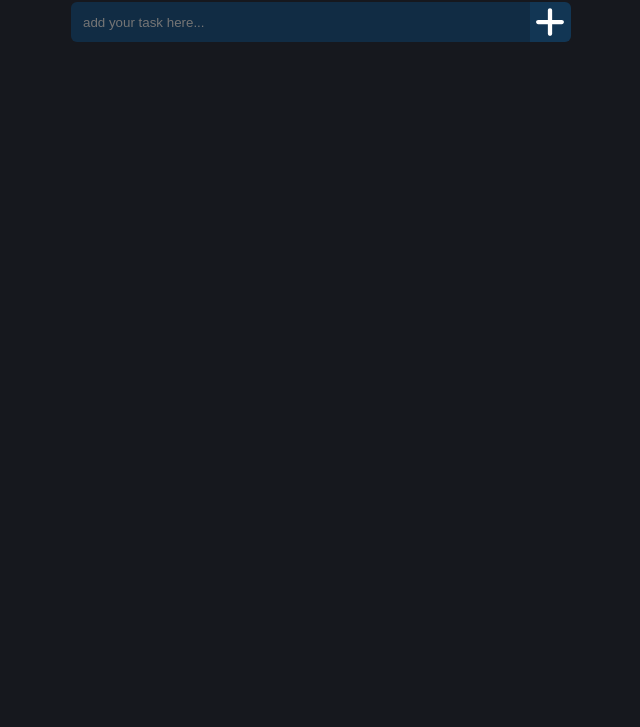
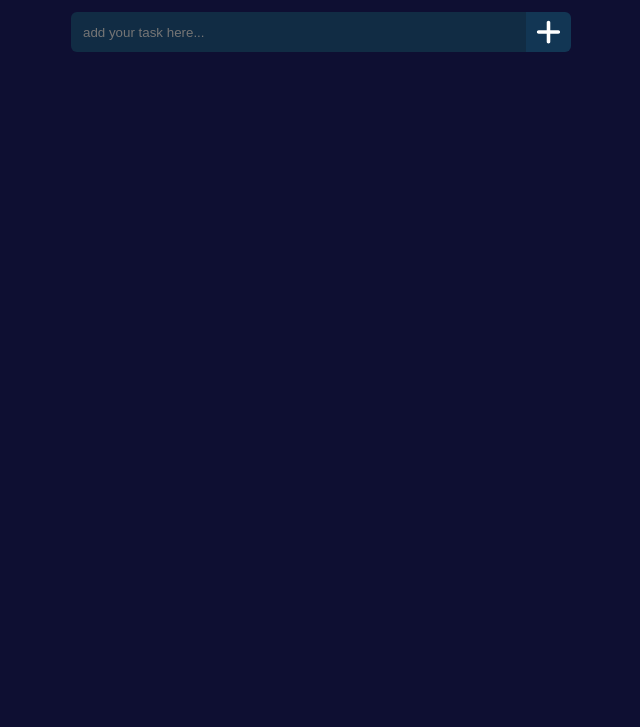
Before and after one commit to nandkishor-kumawat/todo-app, a plain HTML site: page index.html in a window 1280 px wide. Shown: the part 73-800 px from the top of the page, without its empty margins (319-959 px from the left). Drawn offline with Linux system fonts and the light colour scheme.

Commit message:
Update style.css

```diff
--- a/style.css
+++ b/style.css
@@ -1,8 +1,3 @@
-@font-face {
-    font-family: Poppins;
-    src: url(assets/fonts/Popppins-Regular.ttf);
-}
-
 * {
     margin: 0;
     padding: 0;
@@ -11,25 +6,28 @@
 
 body {
     background-color: #16181e;
+    background-color: rgb(14, 15, 50);
     height: 100vh;
+    font-family: 'Segoe UI', Tahoma, Geneva, Verdana, sans-serif;
 }
 
 h1 {
-    font-family: sans-serif, Poppins;
     font-size: 40px;
     font-style: normal;
     font-weight: normal;
     color: #ffffff;
     text-align: center;
 }
-.addtask{
+
+.addtask {
     display: flex;
     margin: 20px auto;
     height: 40px;
     border-radius: 6px;
     overflow: hidden;
 }
-#task{
+
+#task {
     width: 100%;
     padding: 5px 12px;
     outline: none;
@@ -39,20 +37,23 @@
     background-color: #112c44;
 }
 
-.add_img{
+.add_img {
     background-color: #123654;
     border: none;
     width: 45px;
+    padding: 10px;
     display: flex;
     align-items: center;
     justify-content: center;
     cursor: pointer;
 }
-.app{
+
+.app {
     padding: 10px 20px;
     max-width: 540px;
     margin: auto;
 }
+
 .tasklist {
     display: flex;
     flex-direction: column;
@@ -66,17 +67,21 @@
     border-radius: 6px;
     overflow: hidden;
 }
-.tasklist p{
+
+.tasklist p {
     padding: 10px;
     width: 100%;
     background-color: #1e2131;
+    background-color: rgb(33, 39, 68);
     color: #fff;
     font-size: 1rem;
 }
+
 li button {
     width: 40px;
     border: none;
-    background-color: #2a2b2f;
+    /* background-color: #2a2b2f; */
+    background-color: rgb(70 78 116);
     display: flex;
     align-items: center;
     justify-content: center;
```
